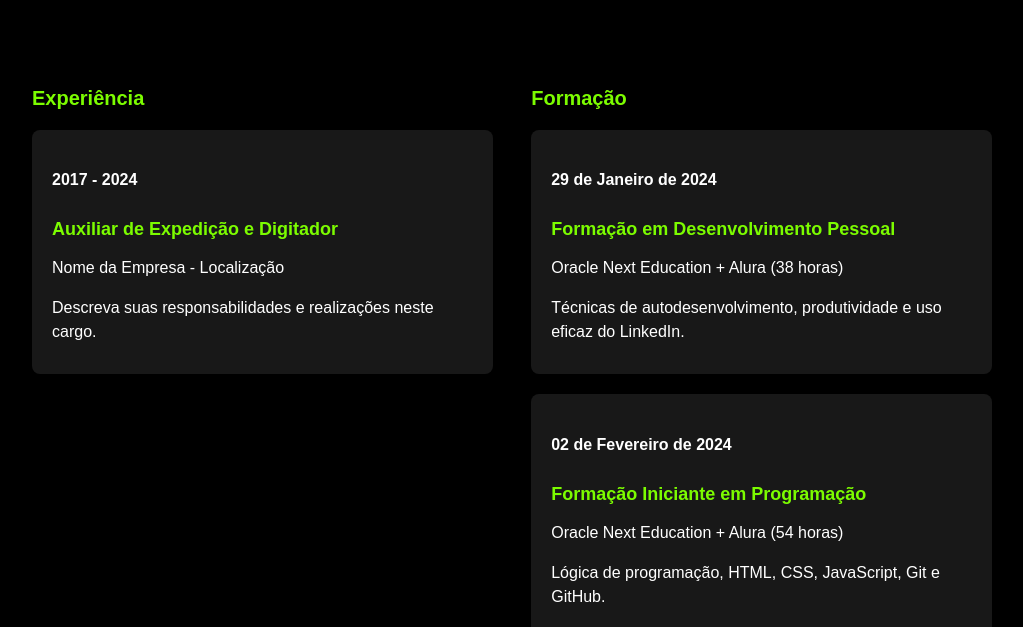
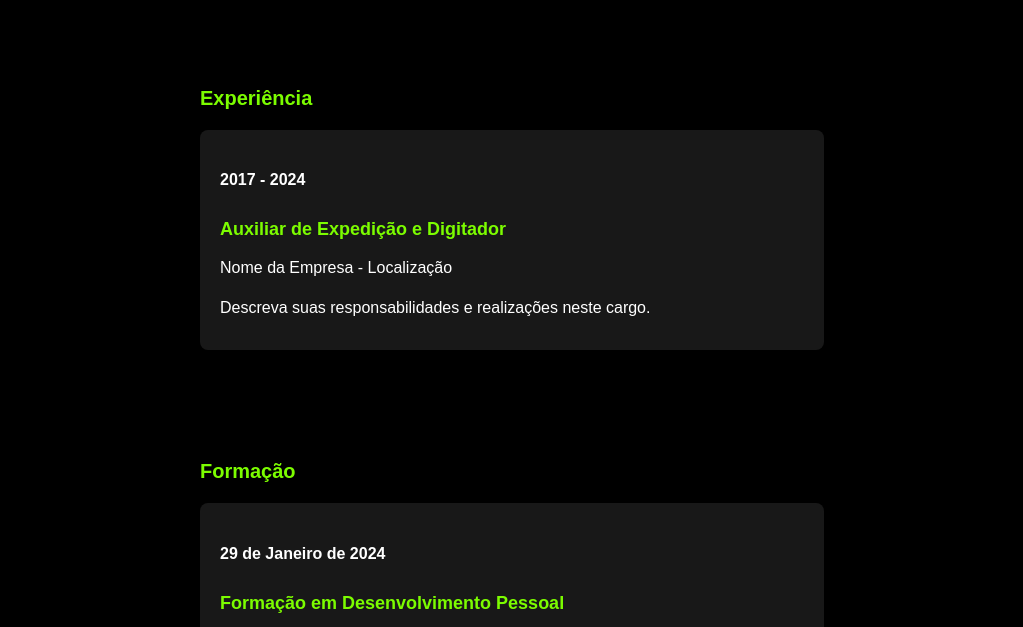
Before and after one commit to anirutsolrak/portifolioV3, a plain HTML site: page curriculo.html in a window 1280 px wide. Shown: the part 147-774 px from the top of the page, without its empty margins (128-1151 px from the left). Drawn offline with Linux system fonts and the light colour scheme.

Commit message:
Update style.css

```diff
--- a/style.css
+++ b/style.css
@@ -426,7 +426,8 @@ footer {
 
     /* Currículo */
     .curriculo-content {
-        flex-direction: row;
+        flex-direction: column;
+      align-content: center;
         flex-wrap: wrap;
         justify-content: space-between;
     }
@@ -435,7 +436,7 @@ footer {
     .education,
     .skills,
     .languages {
-        width: 48%;
+        width: 65%;
     }
 
     #baixar-cv {
```
